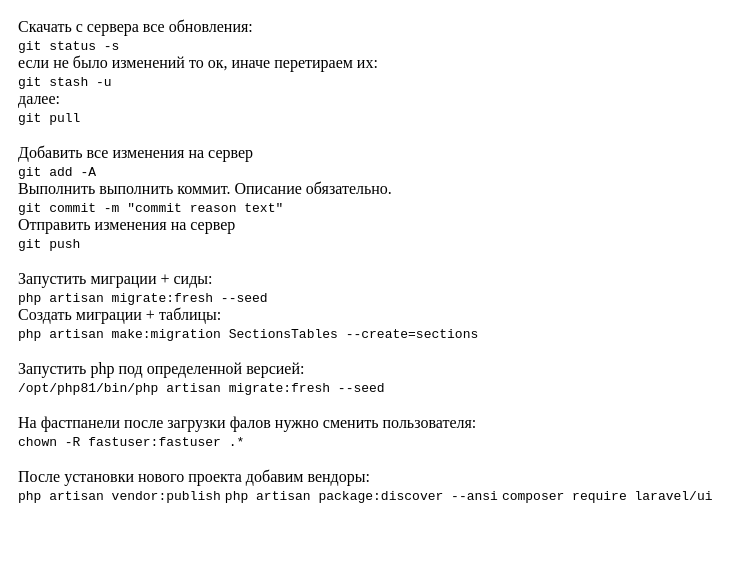
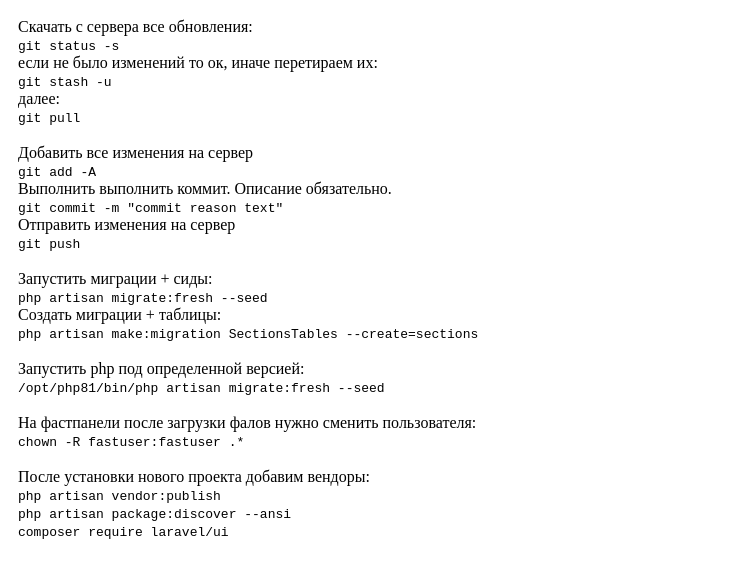
Before and after one commit to WenLeks/wenleks.github.io, a plain HTML site: page service/laravel.html in a window 1280 px wide. Shown: the whole page, without its empty margins (0-755 px from the left). Drawn offline with Linux system fonts and the light colour scheme.

Commit message:
Update laravel.html

```diff
--- a/service/laravel.html
+++ b/service/laravel.html
@@ -42,8 +42,8 @@
 		<br />
 		<br />
 			После установки нового проекта добавим вендоры: <br />
-			<code>php artisan vendor:publish</code>
-			<code>php artisan package:discover --ansi</code>
+			<code>php artisan vendor:publish</code><br />
+			<code>php artisan package:discover --ansi</code><br />
 			<code>composer require laravel/ui</code>
 		<br />
 		<br />
```
